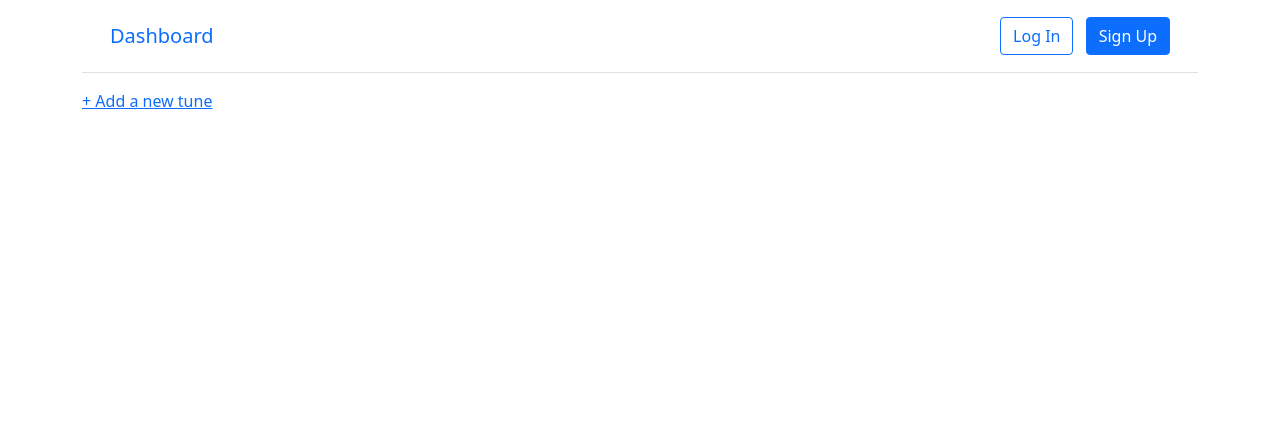
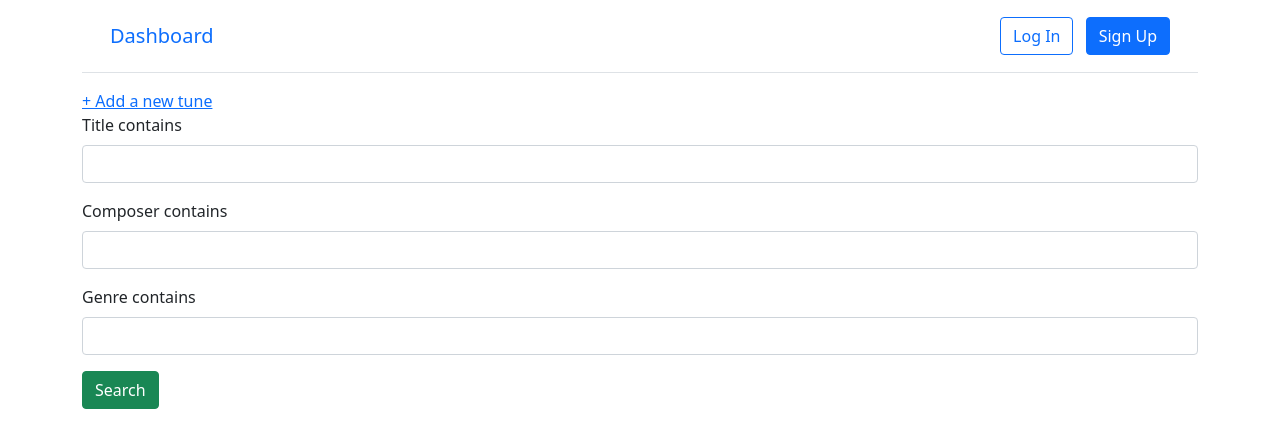
Before and after one commit to tamaradement/gig-forte-1, a Django app: page /tunes/ in a window 1280 px wide. Shown: the top 448 px of the page. Run offline with Django 3.2, Linux system fonts and the light colour scheme; data comes from the database, SQL or seed files in the repository; some libraries are stand-ins or nearby versions.

Commit message:
Filterable tune library

```diff
--- a/django_project/settings.py
+++ b/django_project/settings.py
@@ -40,6 +40,7 @@ INSTALLED_APPS = [
     # 3rd party
     "crispy_forms",
     "crispy_bootstrap5",
+    "django_filters",
     # Local
     "accounts.apps.AccountsConfig",
     "pages.apps.PagesConfig",
--- a/templates/tune_list.html
+++ b/templates/tune_list.html
@@ -1,9 +1,17 @@
 {% extends "base.html" %}
+{% load crispy_forms_tags %}
 {% block title %}Tunes{% endblock title %}
 
 {% block content %}
 <a href="{% url 'tune_new' %}"> + Add a new tune</a>
-{% for tune in object_list %}
+
+<form method="GET">{% csrf_token %}
+    {{ filter.form|crispy }}
+    <button class="btn btn-success ml-2" type="submit">Search</button>
+</form>
+
+<br>
+{% for tune in filter.qs %}
 
 {% if user == tune.performer %}
 <div class=" card">
--- /dev/null
+++ b/tunes/filters.py
@@ -0,0 +1,12 @@
+import django_filters
+from .models import Tune
+
+
+class TuneFilter(django_filters.FilterSet):
+    class Meta:
+        model = Tune
+        fields = {
+            "title": ["icontains"],
+            "composer": ["icontains"],
+            "genre": ["icontains"],
+        }
--- a/tunes/views.py
+++ b/tunes/views.py
@@ -2,11 +2,17 @@ from django.views.generic import ListView, DetailView
 from django.views.generic.edit import UpdateView, DeleteView, CreateView
 from django.urls import reverse_lazy
 from .models import Tune, Setlist
+from .filters import TuneFilter
 
 
 class TuneListView(ListView):
     model = Tune
     template_name = "tune_list.html"
+
+    def get_context_data(self, **kwargs):
+        context = super().get_context_data(**kwargs)
+        context["filter"] = TuneFilter(self.request.GET, queryset=self.get_queryset())
+        return context
 
 
 class TuneDetailView(DetailView):
```
